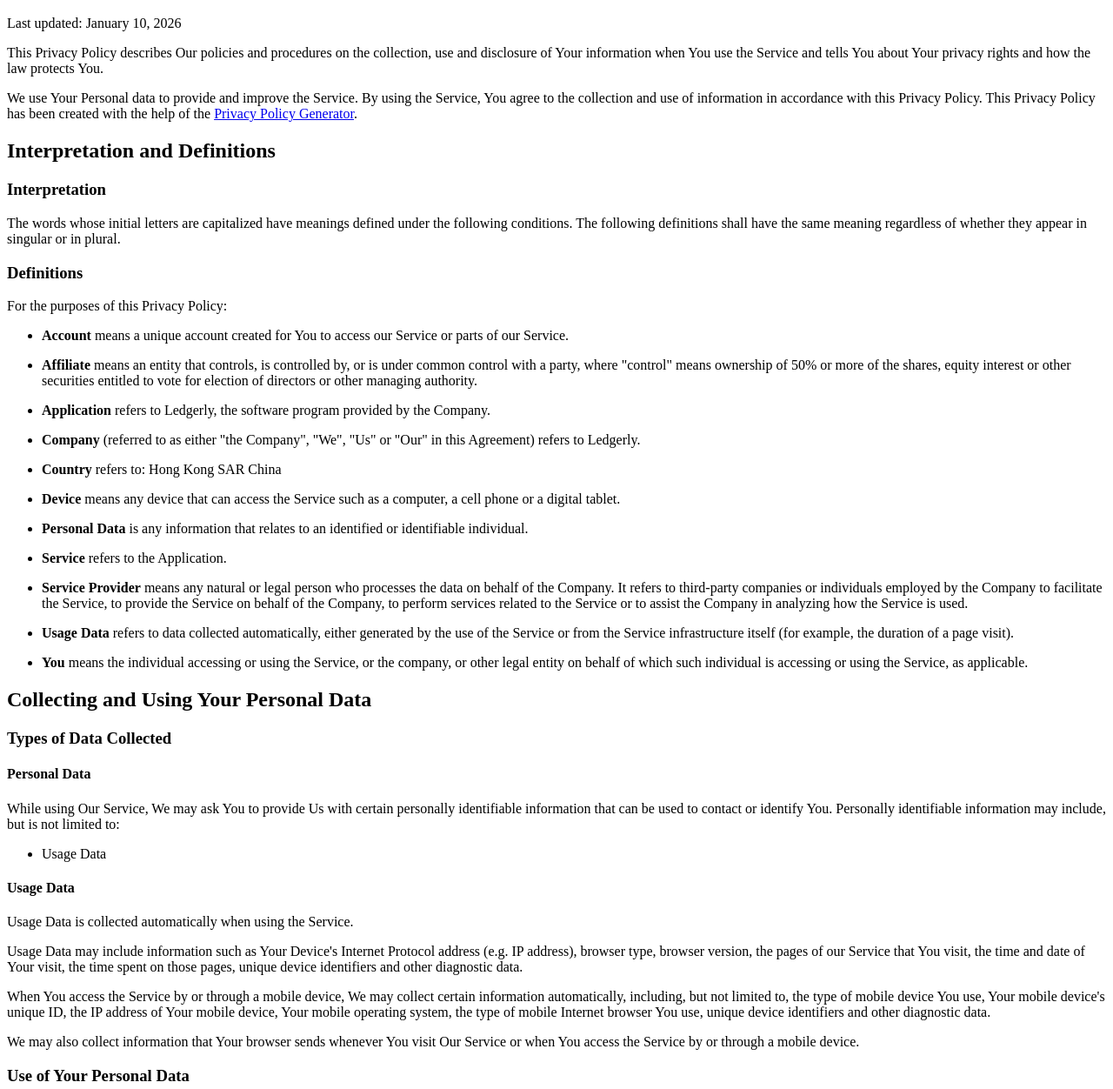
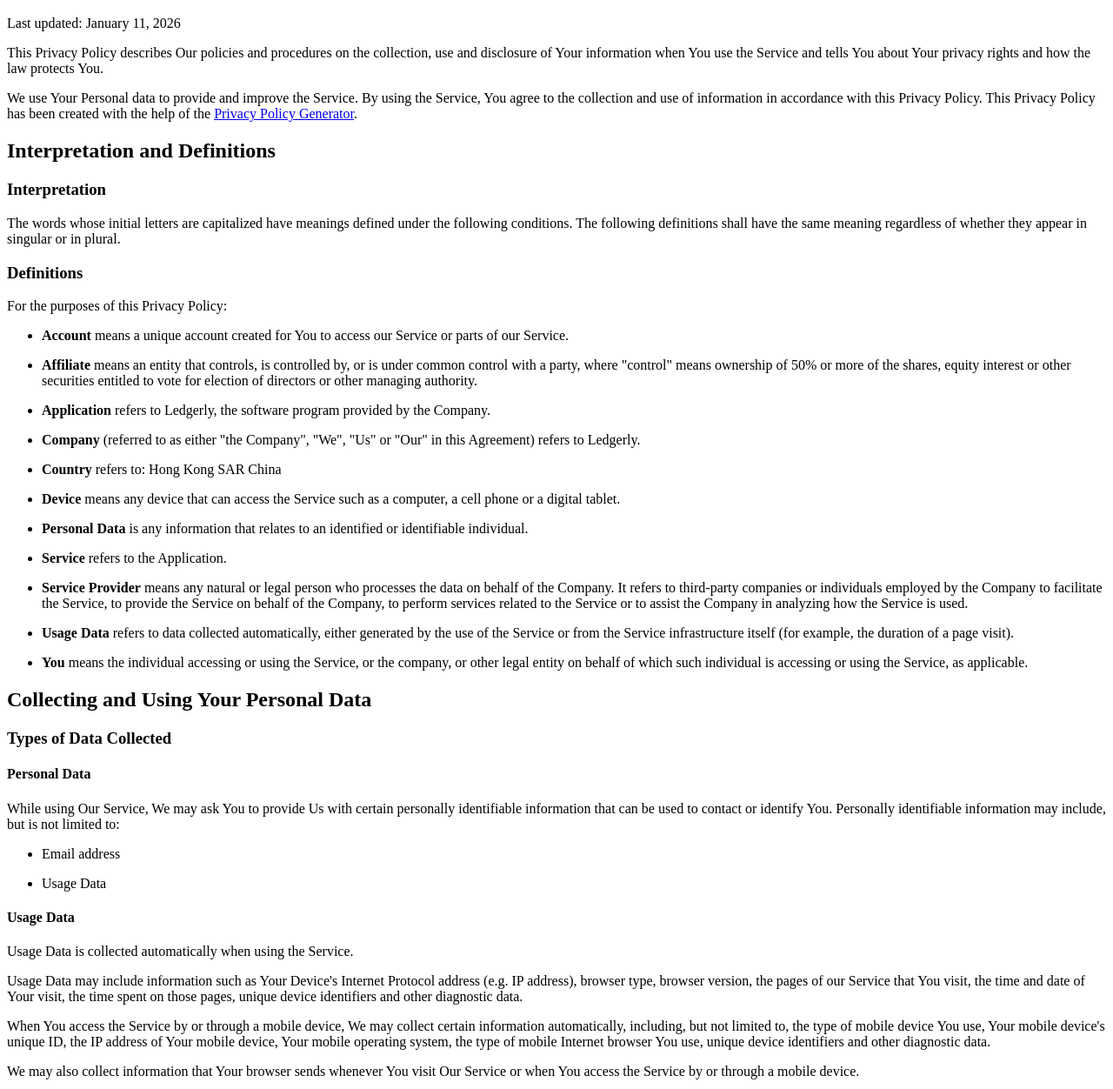
Before and after one commit to smilecoding360/ledgerlyprivacypolicy, a plain HTML site: page index.html in a window 1280 px wide. Shown: the part 48-1300 px from the top of the page at 87% size. Drawn offline with Linux system fonts and the light colour scheme.

Commit message:
Update index.html

```diff
--- a/index.html
+++ b/index.html
@@ -1,5 +1,5 @@
 <h1>Privacy Policy</h1>
-<p>Last updated: January 10, 2026</p>
+<p>Last updated: January 11, 2026</p>
 <p>This Privacy Policy describes Our policies and procedures on the collection, use and disclosure of Your information when You use the Service and tells You about Your privacy rights and how the law protects You.</p>
 <p>We use Your Personal data to provide and improve the Service. By using the Service, You agree to the collection and use of information in accordance with this Privacy Policy. This Privacy Policy has been created with the help of the <a href="https://www.termsfeed.com/privacy-policy-generator/" target="_blank">Privacy Policy Generator</a>.</p>
 <h2>Interpretation and Definitions</h2>
@@ -47,7 +47,12 @@
 <h4>Personal Data</h4>
 <p>While using Our Service, We may ask You to provide Us with certain personally identifiable information that can be used to contact or identify You. Personally identifiable information may include, but is not limited to:</p>
 <ul>
-<li>Usage Data</li>
+<li>
+<p>Email address</p>
+</li>
+<li>
+<p>Usage Data</p>
+</li>
 </ul>
 <h4>Usage Data</h4>
 <p>Usage Data is collected automatically when using the Service.</p>
```
